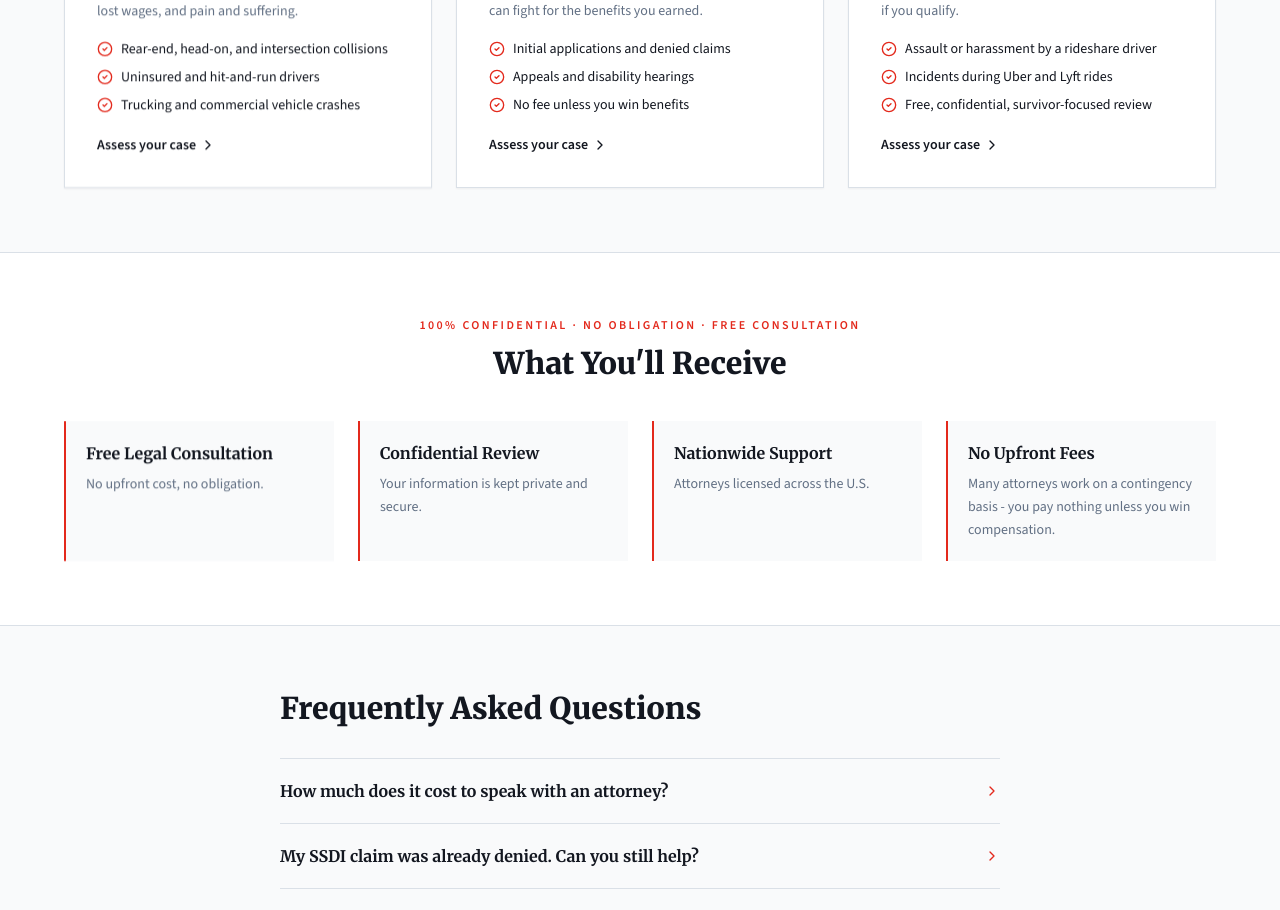
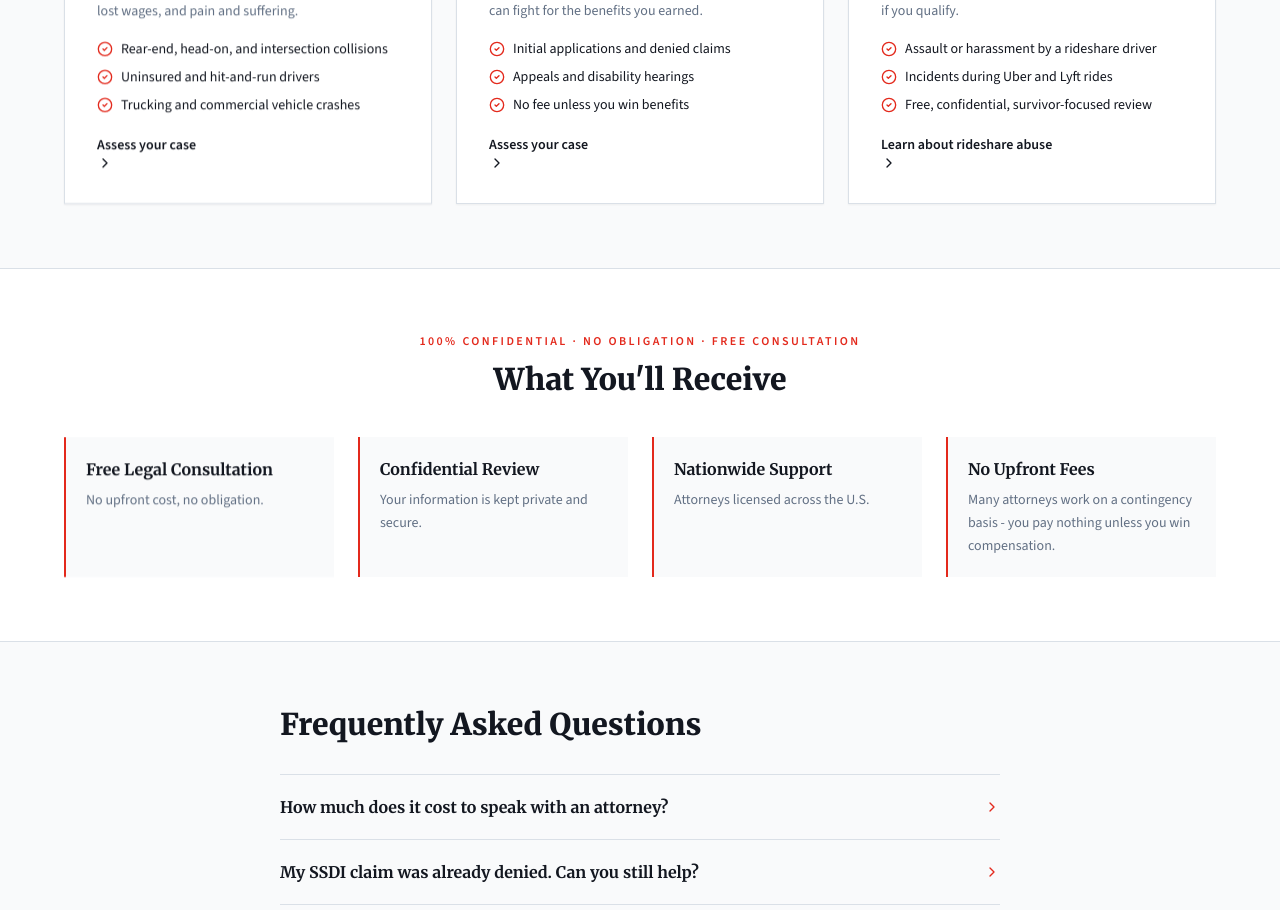
Before and after one commit to winedge/meal-creator-pro, a React (Vite) app: page / in a window 1280 px wide. Shown: the part 2740-3650 px from the top of the page. Built offline with nearby package versions, Linux system fonts and the light colour scheme; no server answers; the database is empty; the HTML template or start-up script is replaced by a standard one.

Commit message:
Changes
Co-authored-by: winedge <95374822+winedge@users.noreply.github.com>

```diff
--- a/src/pages/Index.tsx
+++ b/src/pages/Index.tsx
@@ -346,9 +346,14 @@ export default function Index() {
                         </li>
                       ))}
                     </ul>
-                    <a href="#contact" className="mt-5 inline-flex items-center gap-1 text-sm font-semibold text-navy hover:text-brand-red group">
-                      Assess your case
-                      <ChevronRight className="h-4 w-4 transition-transform group-hover:translate-x-1" />
+                    <a
+                      asChild
+                      className="mt-5 inline-flex items-center gap-1 text-sm font-semibold text-navy hover:text-brand-red group"
+                    >
+                      <Link to={l.href}>
+                        {l.href === "#contact" ? "Assess your case" : "Learn about rideshare abuse"}
+                        <ChevronRight className="h-4 w-4 transition-transform group-hover:translate-x-1" />
+                      </Link>
                     </a>
                   </div>
                 </article>
```
